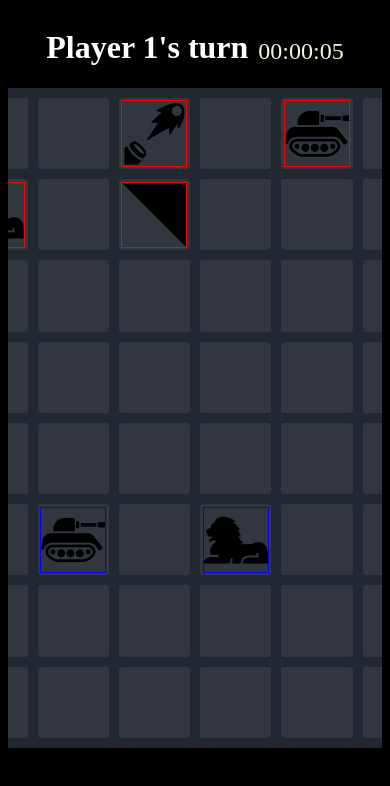
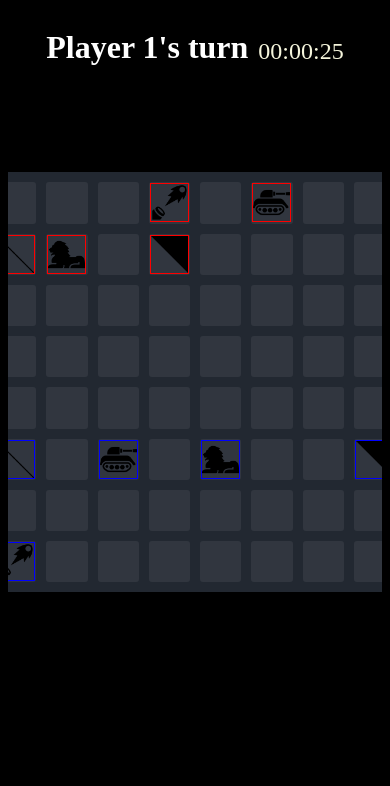
Before and after one commit to thatchinkumar2005/Ricochet-Rumbles, a plain HTML site: page index.html in a window 390 px wide. Drawn offline with Linux system fonts and the light colour scheme.

Commit message:
responsive layout

```diff
--- a/Styles/index.css
+++ b/Styles/index.css
@@ -24,6 +24,11 @@ body {
   grid-auto-columns: auto;
   padding: 10px;
   flex-shrink: 0;
+  @media only screen and (max-width: 730px) {
+    height: calc(8 * 50px);
+    width: calc(8 * 50px);
+    margin-top: 10vh;
+  }
 }
 
 .cell {
--- a/scripts/Globals/settings.js
+++ b/scripts/Globals/settings.js
@@ -1,3 +1,3 @@
 export const settings = {
-  timerDuration: 10000,
+  timerDuration: 30001,
 };
```
